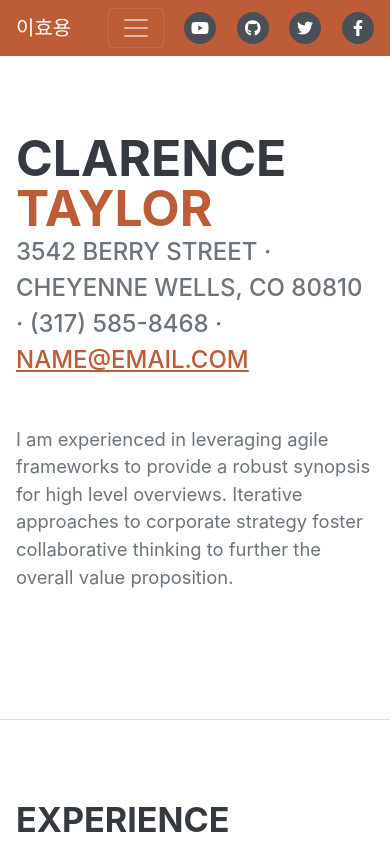
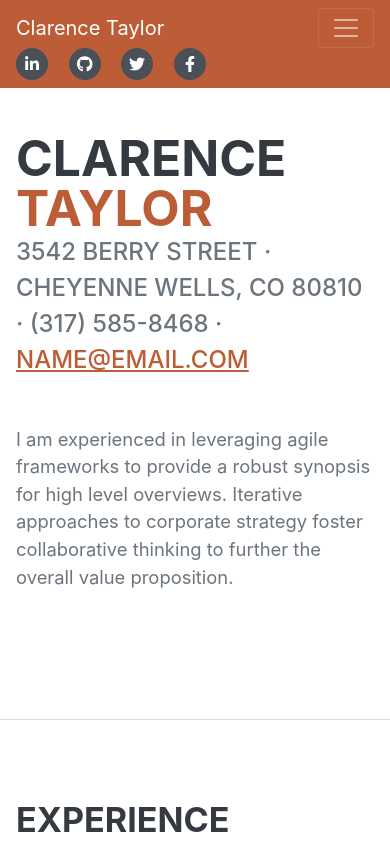
Before and after one commit to dlgydyd123/portfolio, a plain HTML site: page index.html in a window 390 px wide. Shown: the top 844 px of the page. Drawn offline with nearby package versions, Linux system fonts and the light colour scheme; a web font is replaced by a local one.

Commit message:
Add files via upload

```diff
--- a/index.html
+++ b/index.html
@@ -19,14 +19,12 @@
         <!-- Navigation-->
         <nav class="navbar navbar-expand-lg navbar-dark bg-primary fixed-top" id="sideNav">
             <a class="navbar-brand js-scroll-trigger" href="#page-top">
-                <span class="d-block d-lg-none">이효용</span>
+                <span class="d-block d-lg-none">Clarence Taylor</span>
                 <span class="d-none d-lg-block"><img class="img-fluid img-profile rounded-circle mx-auto mb-2" src="assets/img/profile.gif" alt="..." /></span>
             </a>
-            <button class="navbar-toggler collapsed" type="button" data-bs-toggle="collapse" data-bs-target="#navigation" aria-controls="navigation" aria-expanded="false" aria-label="Toggle navigation">
-                <span class="navbar-toggler-icon"></span>
-            </button>
+            <button class="navbar-toggler" type="button" data-bs-toggle="collapse" data-bs-target="#navbarResponsive" aria-controls="navbarResponsive" aria-expanded="false" aria-label="Toggle navigation"><span class="navbar-toggler-icon"></span></button>
             <div class="social-icons">
-                <a class="social-icon" href="#!"><i class="fab fa-youtube"></i></a>
+                <a class="social-icon" href="#!"><i class="fab fa-linkedin-in"></i></a>
                 <a class="social-icon" href="#!"><i class="fab fa-github"></i></a>
                 <a class="social-icon" href="#!"><i class="fab fa-twitter"></i></a>
                 <a class="social-icon" href="#!"><i class="fab fa-facebook-f"></i></a>
```
